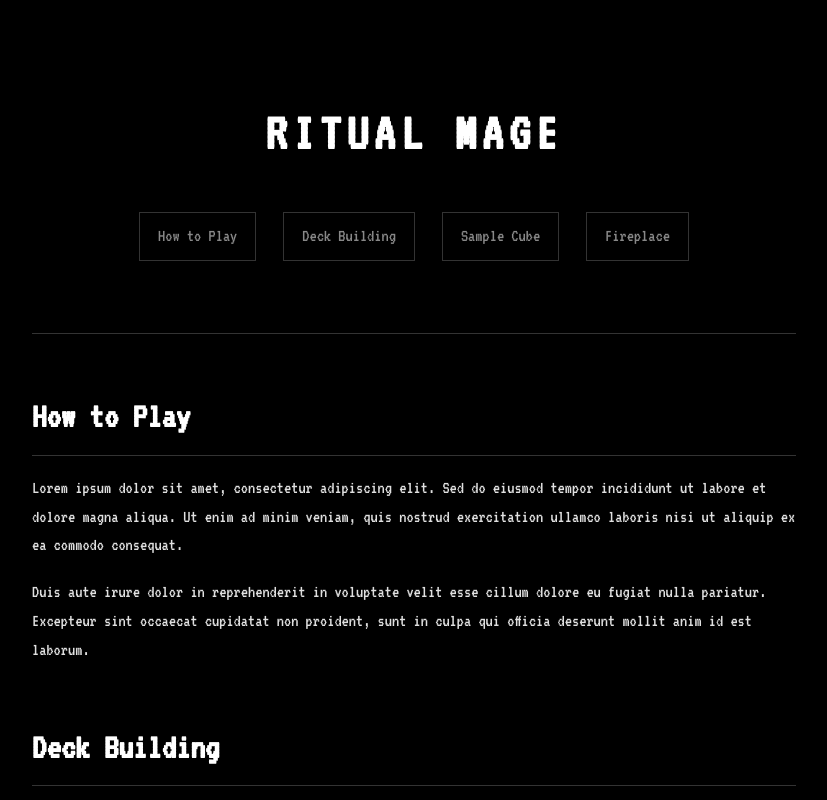
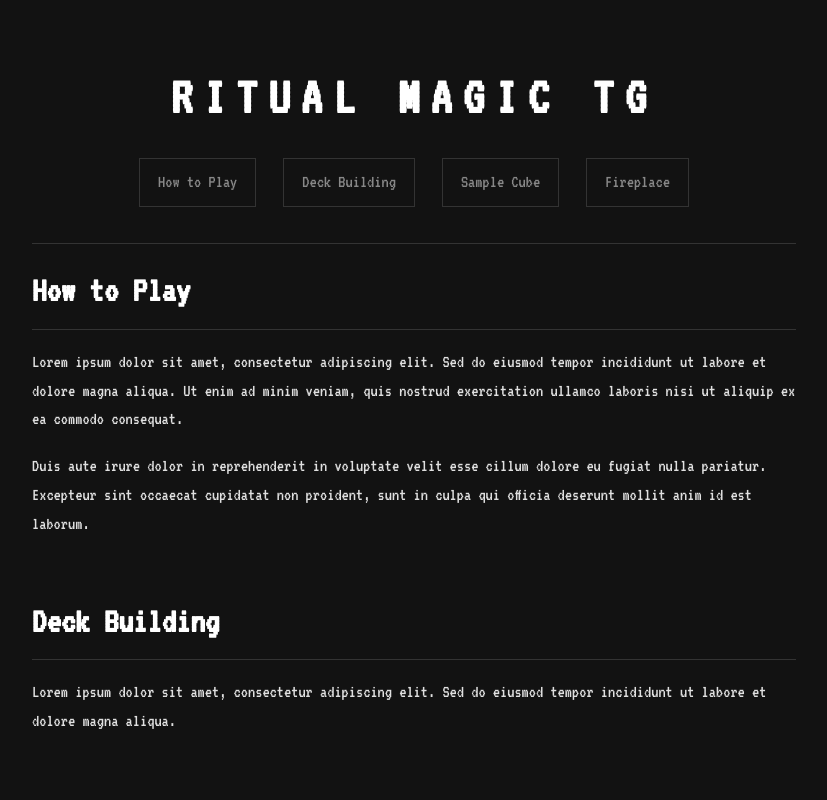
Before and after one commit to Code-Conjurer/ritual-mtg, a SvelteKit app: page / in a window 1280 px wide. Shown: the top 800 px of the page, without its empty margins (226-1053 px from the left). Built offline with nearby package versions, Linux system fonts and the light colour scheme.

Commit message:
updated theme and styles

```diff
--- a/src/routes/+page.svelte
+++ b/src/routes/+page.svelte
@@ -14,7 +14,7 @@
 
 <div class="page">
 	<header class="hero">
-		<h1 class="title">Ritual Mage</h1>
+		<h1 class="title">Ritual Magic TG</h1>
 		<nav class="nav">
 			{#each navItems as item}
 				<a class="nav-link" href={item.href}>{item.label}</a>
@@ -40,16 +40,16 @@
 
 	.hero {
 		text-align: center;
-		padding: var(--space-3xl) 0;
+		padding: var(--space-xl) 0;
 		border-bottom: 1px solid var(--color-border);
-		margin-bottom: var(--space-2xl);
+		margin-bottom: var(--space-md);
 	}
 
 	.title {
 		font-size: var(--text-4xl);
 		color: var(--color-text-bright);
-		margin-bottom: var(--space-xl);
-		letter-spacing: 0.1em;
+		margin-bottom: var(--space-md);
+		letter-spacing: 0.2em;
 		text-transform: uppercase;
 	}
 
```
Also changed, not shown: src/lib/styles/theme.css.
